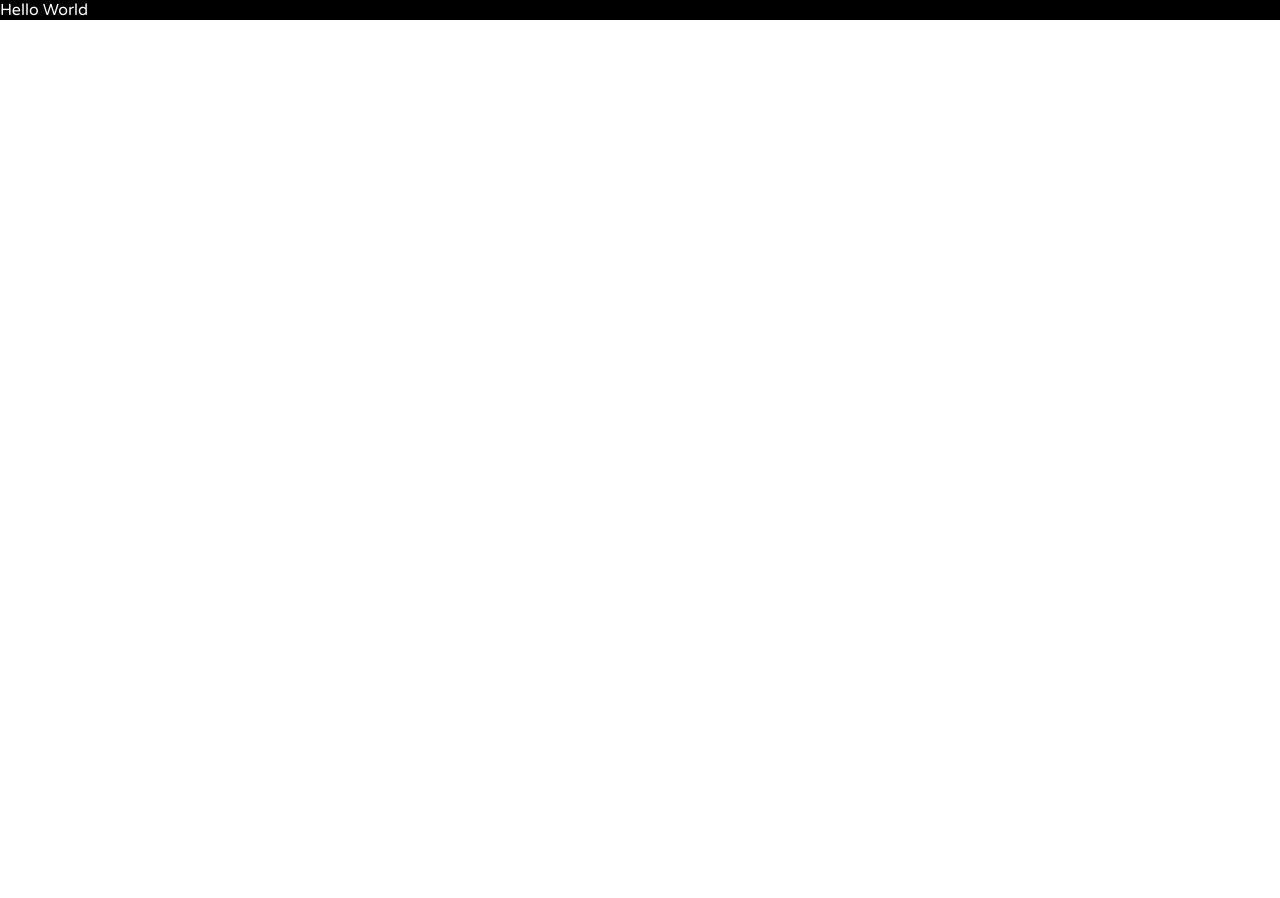
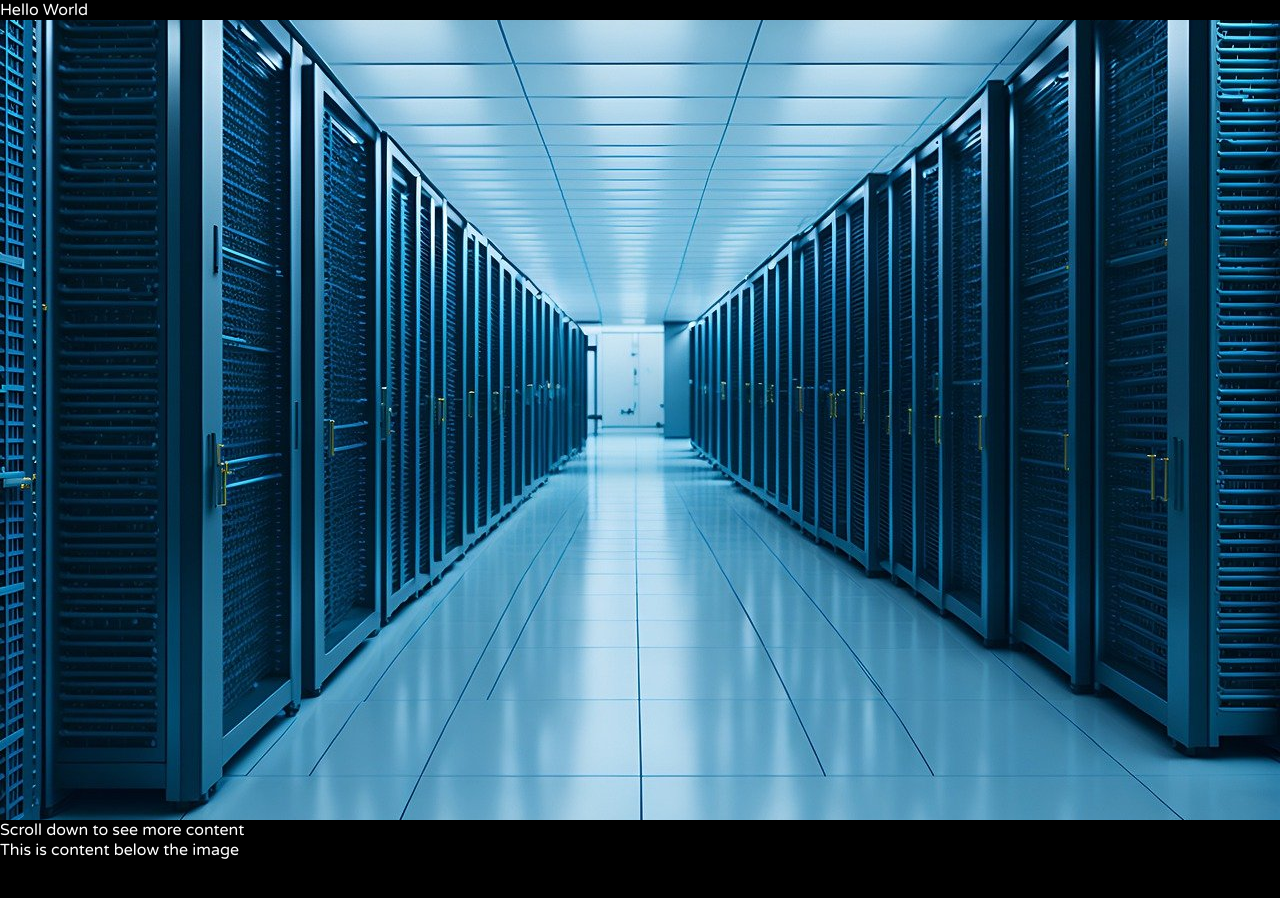
Before and after one commit to michaelpaulcuccia/illustration, a Next.js app in the folder my-app/: page / in a window 1280 px wide. Shown: the top 898 px of the page. Before the commit the page ends 800 px from the top, so only its background shows below. Built offline with nearby package versions, Linux system fonts and the light colour scheme.

Commit message:
save layout code

```diff
--- /dev/null
+++ b/my-app/components/Container.jsx
@@ -0,0 +1,22 @@
+"use client";
+import React from "react";
+import styled from "styled-components";
+
+const Root = styled.div`
+  max-width: 1600px;
+  margin: 0 auto;
+`;
+
+const FlexWrapper = styled.div`
+  display: flex;
+  flex-direction: column;
+  justify-content: center;
+`;
+
+export default function Container({ children }) {
+  return (
+    <Root>
+      <FlexWrapper>{children}</FlexWrapper>
+    </Root>
+  );
+}
--- a/my-app/src/app/layout.js
+++ b/my-app/src/app/layout.js
@@ -1,6 +1,7 @@
+import "./globals.css";
 import StyledComponentsRegistry from "./lib/registry";
 import { Varela_Round } from "next/font/google";
-import "./globals.css";
+import Container from "../../components/Container";
 
 export const metadata = {
   title: "Illustration by Michael Cuccia",
@@ -12,9 +13,12 @@ const varelaRound = Varela_Round({ subsets: ["latin"], weight: "400" });
 export default function RootLayout({ children }) {
   return (
     <html lang="en">
-      <StyledComponentsRegistry>
-        <body className={varelaRound.className}>{children}</body>
-      </StyledComponentsRegistry>
+      <body className={varelaRound.className}>
+        <StyledComponentsRegistry>
+          {/* <Container>{children}</Container> */}
+          {children}
+        </StyledComponentsRegistry>
+      </body>
     </html>
   );
 }
--- a/my-app/src/app/page.js
+++ b/my-app/src/app/page.js
@@ -1,12 +1,38 @@
 "use client";
 import React from "react";
 import styled from "styled-components";
+import Image from "next/image";
 
 const Root = styled.div`
   background: black;
   color: white;
+  min-height: 200vh;
 `;
 
-export default function page() {
-  return <Root>Hello World</Root>;
+const FullScreenImageContainer = styled.div`
+  position: relative;
+  height: 100vh;
+  width: 100%;
+  overflow: hidden;
+`;
+
+const StyledImage = styled(Image)`
+  object-fit: cover;
+  width: 100%;
+  height: 100%;
+`;
+
+export default function Page() {
+  return (
+    <Root>
+      Hello World
+      <FullScreenImageContainer>
+        <StyledImage src="/images/servers.jpg" layout="fill" alt="Servers" />
+      </FullScreenImageContainer>
+      <div>
+        <p>Scroll down to see more content</p>
+        <p>This is content below the image</p>
+      </div>
+    </Root>
+  );
 }
```
Also changed, not shown: my-app/public/images/servers.jpg (added).
